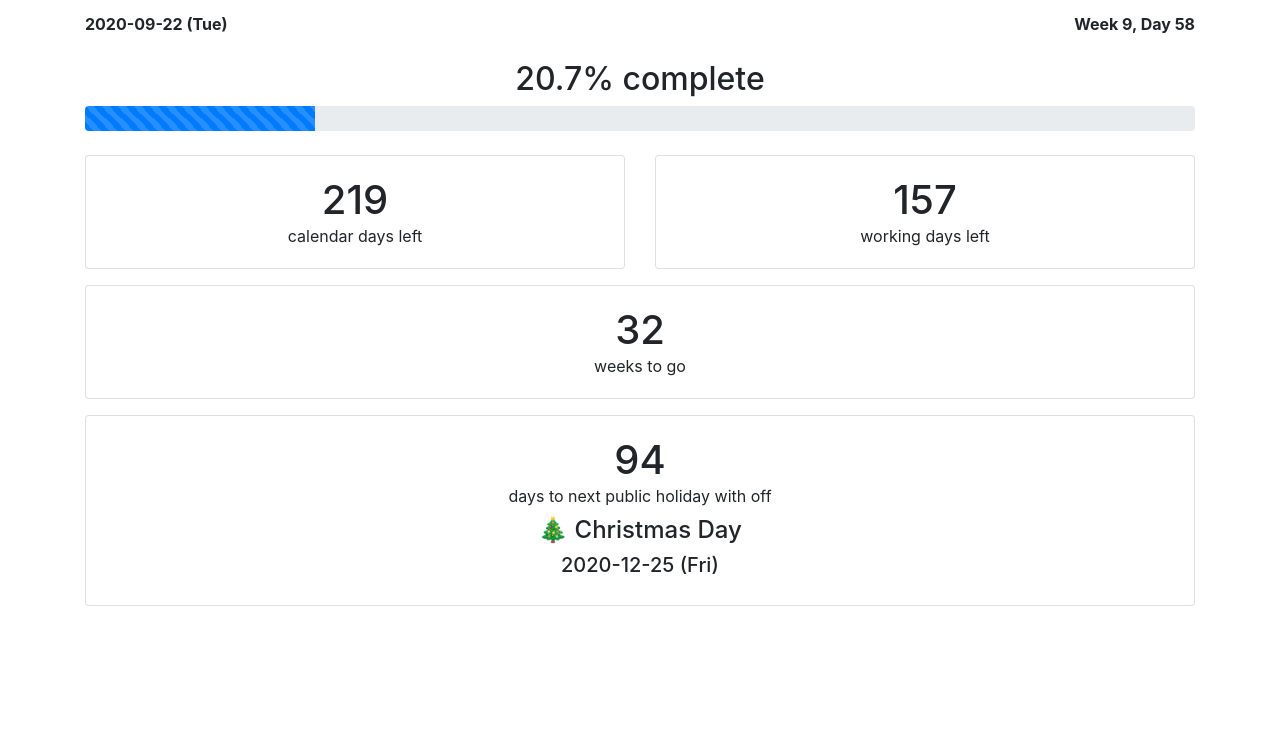
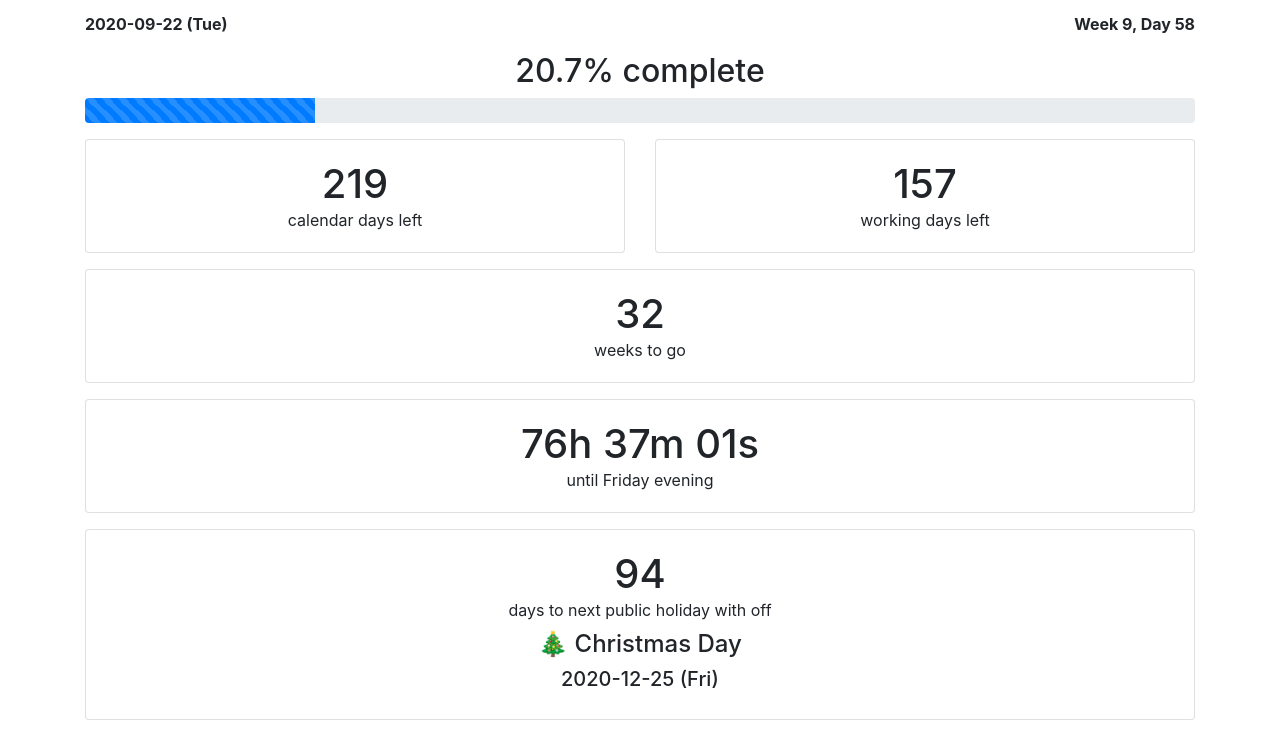
Before and after one commit to hatsuzuki/countdown, a plain HTML site: page index.html in a window 1280 px wide. Drawn offline with Linux system fonts and the light colour scheme.

Commit message:
Add weekend countdown timer feature

```diff
--- a/assets/js/countdown.js
+++ b/assets/js/countdown.js
@@ -127,6 +127,77 @@ $(document).ready(function()
 
 
 
+    /* WEEKEND COUNTDOWN */
+
+    // get the final Friday evening before endDate
+    var finalFriday = moment(endDate).startOf("day").subtract(1, "week").isoWeekday(5).add(19, "hours");
+
+    // function to update countdown to the next Friday 19:00:00 before finalFriday
+    update = function()
+    {
+        // if today is after finalFriday, do nothing and hide everything
+        if (moment().isSameOrAfter(finalFriday))
+        {
+            $("#weekTimer-row").addClass("d-none");
+            $("#weekTimer").html("");
+            $("#weekTimer-label").html("");
+            return;
+        }
+
+        // else if current time is between Friday 19:00:00 and Sunday 22:00:00, return special text
+        if ((moment().isoWeekday() == 5 && moment().hour() >= 19) ||
+            (moment().isoWeekday() == 6) ||
+            (moment().isoWeekday() == 7 && moment().hour() < 22))
+        {
+            $("#weekTimer").html("💃🕺💃🕺");
+            $("#weekTimer-label").html("");
+            return;
+        }
+
+        // else display countdown to next Friday 19:00:00
+
+        // get the next instance of Friday 19:00:00 (i.e. current week's Friday if today is a weekday,
+        // else next week's Friday)
+        var nextFriday;
+        if (moment().isoWeekday() <= 5)
+        { nextFriday = moment().isoWeekday(5).startOf("day").add(19, "hours"); }
+        else
+        { nextFriday = moment().add(1, "week").isoWeekday(5).startOf("day").add(19, "hours"); }
+
+        // function to pad number with leading zeroes until it is length n
+        Number.prototype.pad = function(size)
+        {
+            var s = String(this);
+            while (s.length < (size || 2)) {s = "0" + s;}
+            return s;
+        };
+
+        // calculate number of seconds between current time and nextFriday
+        // then convert into hours, minutes, and seconds
+        var diffSec = nextFriday.diff(moment(), 'seconds'),
+            hours = Math.floor(diffSec / 3600),
+            diff = diffSec - hours * 3600,
+            minutes = Math.floor(diff / 60),
+            seconds = diff - minutes * 60;
+
+        // update label
+        $("#weekTimer").html(hours + "h " + minutes.pad(2) + "m " + seconds.pad(2) + "s");
+        $("#weekTimer-label").html("until Friday evening");
+    };
+
+    // if today is after finalFriday, remove the entire card
+    // else run the update function once every second
+    // (logic is reversed to prevent flash of unstyled content
+    // so in reality the card is actually hidden on load and shown if there is an upcoming public holiday)
+    if (moment().isSameOrBefore(finalFriday))
+    {
+        update();
+        setInterval(update, 1000);
+        $("#weekTimer-row").removeClass("d-none");
+    }
+
+
+
     /* NEXT PUBLIC HOLIDAY */
 
     // get list of dates from holidays
--- a/index.html
+++ b/index.html
@@ -15,7 +15,7 @@
                 <div class="col"><strong><span id="currDate">2020-07-27 (Mon)</span></strong></div>
                 <div id="currWeek-parent" class="col text-right" style="cursor: pointer"><strong><span>Week&nbsp;</span><span id="currWeek">0</span></strong><strong><span>, Day&nbsp;</span><span id="daysElapsed">0</span></strong></div>
             </div>
-            <div class="row" style="margin-top: 1.5em;">
+            <div class="row" style="margin-top: 1em;">
                 <div class="col-md-12">
                     <h2 id="progress-label" class="text-center"><span id="progress">0</span>% complete</h2>
                 </div>
@@ -27,7 +27,7 @@
                     </div>
                 </div>
             </div>
-            <div class="row fxx" style="margin-top: 1.5em;">
+            <div class="row fxx" style="margin-top: 1em;">
                 <div class="col-6 d-flex">
                     <div class="card flex-grow-1">
                         <div class="card-body">
@@ -55,6 +55,16 @@
                     </div>
                 </div>
             </div>
+            <div id="weekTimer-row" class="row d-none" style="margin-top: 1em;">
+                <div class="col-md-12">
+                    <div class="card">
+                        <div class="card-body">
+                            <h1 id="weekTimer" class="text-center card-title" style="margin-bottom: 0;">00:00:00</h1>
+                            <p id="weekTimer-label" class="text-center card-text">until Friday evening</p>
+                        </div>
+                    </div>
+                </div>
+            </div>
             <div id="nextHoliday-row" class="row d-none" style="margin-top: 1em;">
                 <div class="col-md-12">
                     <div class="card">
```
